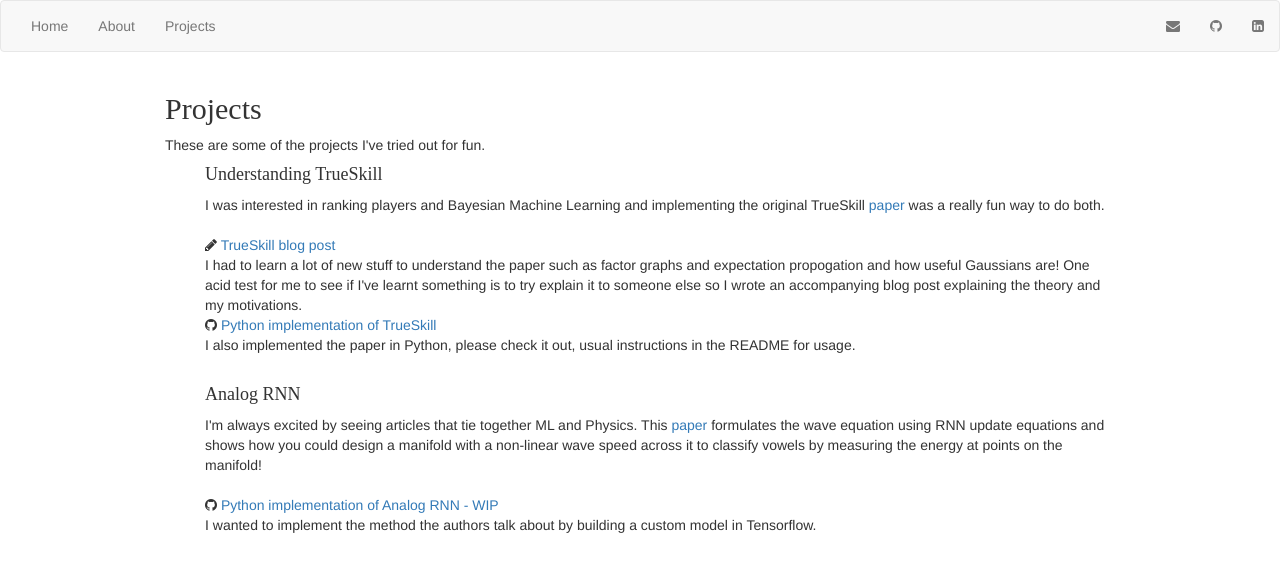
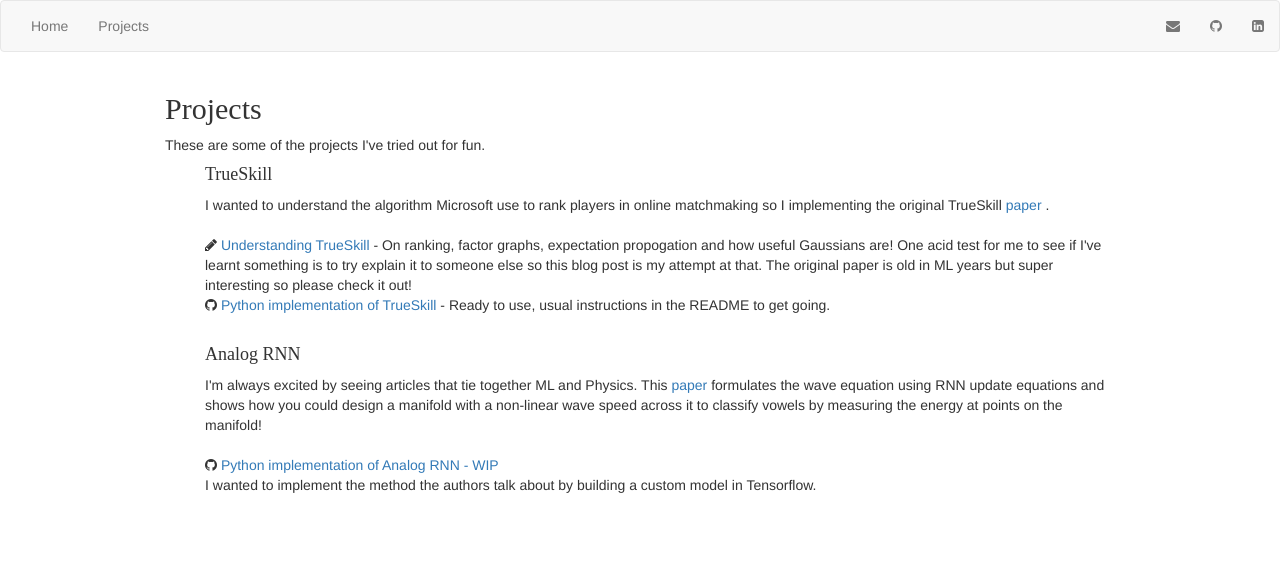
Before and after one commit to Nush395/Nush395.github.io, a Jekyll site: the page built from projects/index.html, in a window 1280 px wide. Shown: the top 572 px of the page. Built offline with Jekyll 4.4.1, drawn with Linux system fonts in a browser that asks for light colours.

Commit message:
Format change.

```diff
--- a/_layouts/default.html
+++ b/_layouts/default.html
@@ -31,7 +31,6 @@
 				<div class="container-fluid">
 					<ul class="nav navbar-nav">
 	        			<li><a href="/">Home</a></li>
-		        		<li><a href="/about">About</a></li>
 	        			<li><a href="/projects">Projects</a></li>
 	    		 	</ul>
 					<ul class="nav navbar-nav navbar-right">
--- a/projects/index.html
+++ b/projects/index.html
@@ -11,31 +11,28 @@
 		<!--{% for post in site.posts %}-->
 		<li>
 			<h4>
-				Understanding TrueSkill
+				TrueSkill
 			</h4>
-			I was interested in ranking players and Bayesian Machine Learning and
-			implementing the original TrueSkill
+			I wanted to understand the algorithm Microsoft use to rank players in online matchmaking
+			so I implementing the original TrueSkill
 			<a href="https://www.microsoft.com/en-us/research/wp-content/uploads/2007/01/NIPS2006_0688.pdf">
 				paper
 			</a>
-			was a really fun way to do both.
+			.
 			<br>
 			<br>
 			<i class="fa fa-pencil"></i>
 			<a href="https://nush395.github.io/2020/06/06/true-skill.html" title="Understanding TrueSkill">
-			TrueSkill blog post
-			</a>
-			<br>
-		I had to learn a lot of new stuff to understand the paper such as factor graphs and expectation
-		propogation and how useful Gaussians are! One acid test for me to see if I've learnt something is to try explain
-		it to someone else so I wrote an accompanying blog post explaining the theory and my motivations.
+			Understanding TrueSkill
+			</a> - On ranking, factor graphs, expectation propogation and how useful Gaussians are! One acid test for me to see if I've learnt something is to try explain
+		it to someone else so this blog post is my attempt at that. The original paper is old in ML years but super
+			interesting so please check it out!
 			<br>
 			<i class="fa fa-github"></i>
 			<a href="https://github.com/Nush395/TrueSkill">
 				Python implementation of TrueSkill
 			</a>
-			<br>
-			I also implemented the paper in Python, please check it out, usual instructions in the README for usage.
+			- Ready to use, usual instructions in the README to get going.
 		</li>
 		<br>
 		<li>
```
Also changed, not shown: about/index.html (deleted, +0 -22 lines), index.html (+7 -5 lines).
